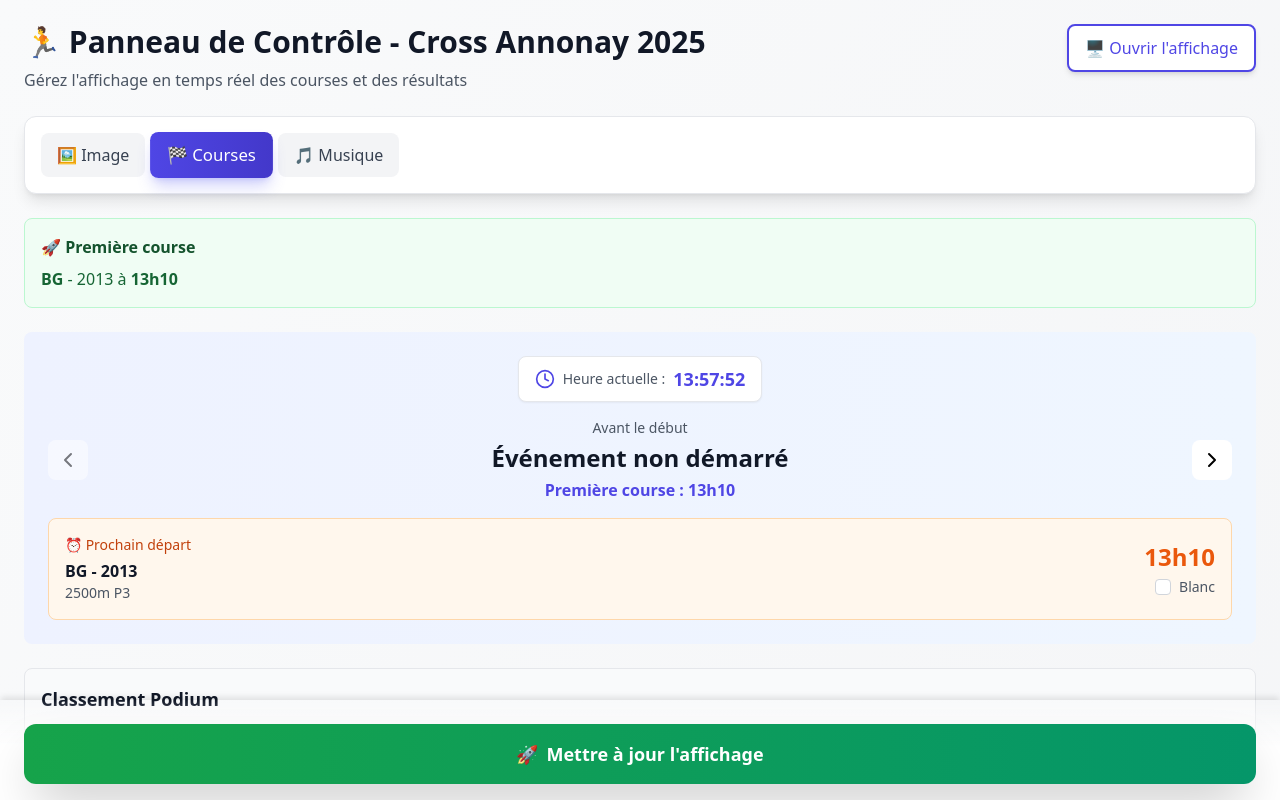
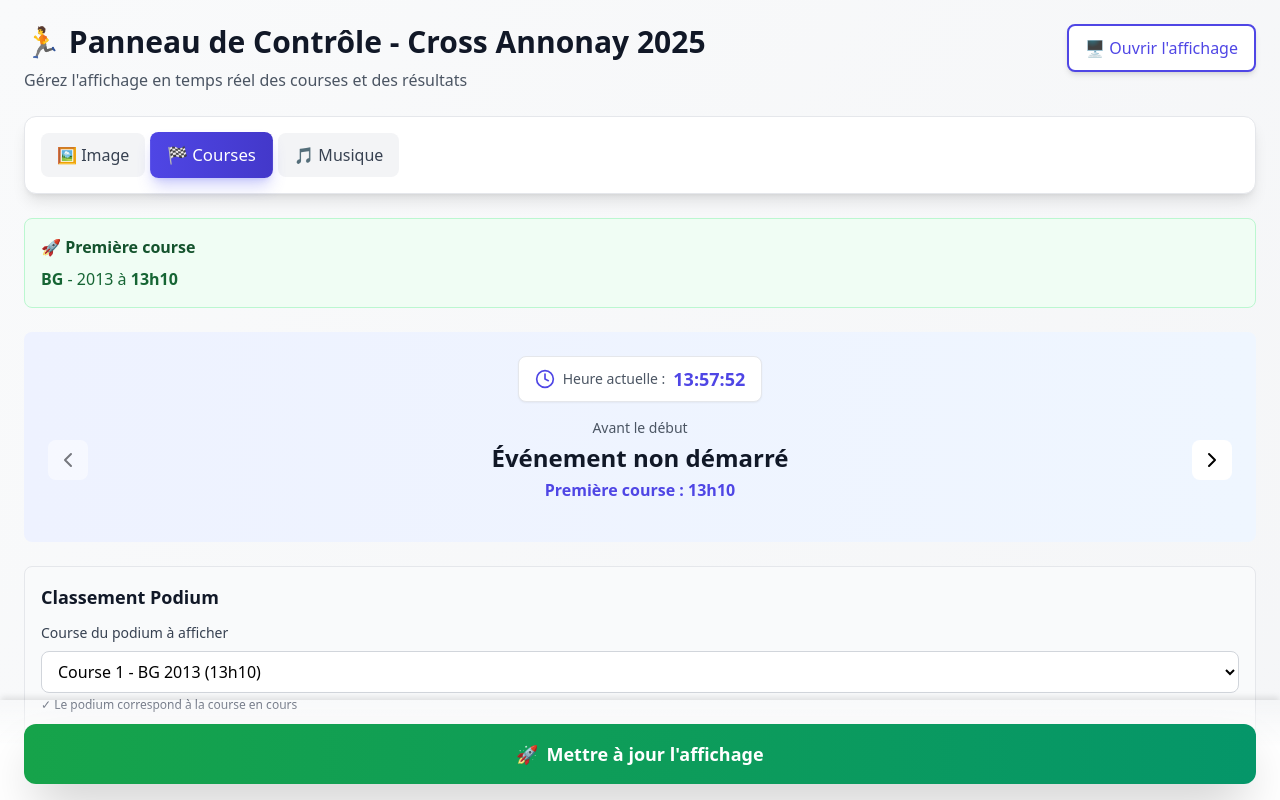
Before and after one commit to micetf/race-display-app, a React (Vite) app: page / in a window 1280 px wide. Both pictures are taken after a click on the button "🏁 Courses". Shown: the top 800 px of the page. Built offline with nearby package versions, Linux system fonts and the light colour scheme.

Commit message:
UX/UI du panneau de controle.

```diff
--- a/src/components/RaceNavigation.jsx
+++ b/src/components/RaceNavigation.jsx
@@ -133,7 +133,7 @@ function RaceNavigation({
             )}
 
             {/* Prochain départ */}
-            {nextCourse && (
+            {/* {nextCourse && (
                 <div className="bg-orange-50 border border-orange-200 rounded-lg p-4">
                     <div className="flex items-center justify-between">
                         <div>
@@ -167,7 +167,7 @@ function RaceNavigation({
                         </div>
                     </div>
                 </div>
-            )}
+            )} */}
         </div>
     );
 }
```
